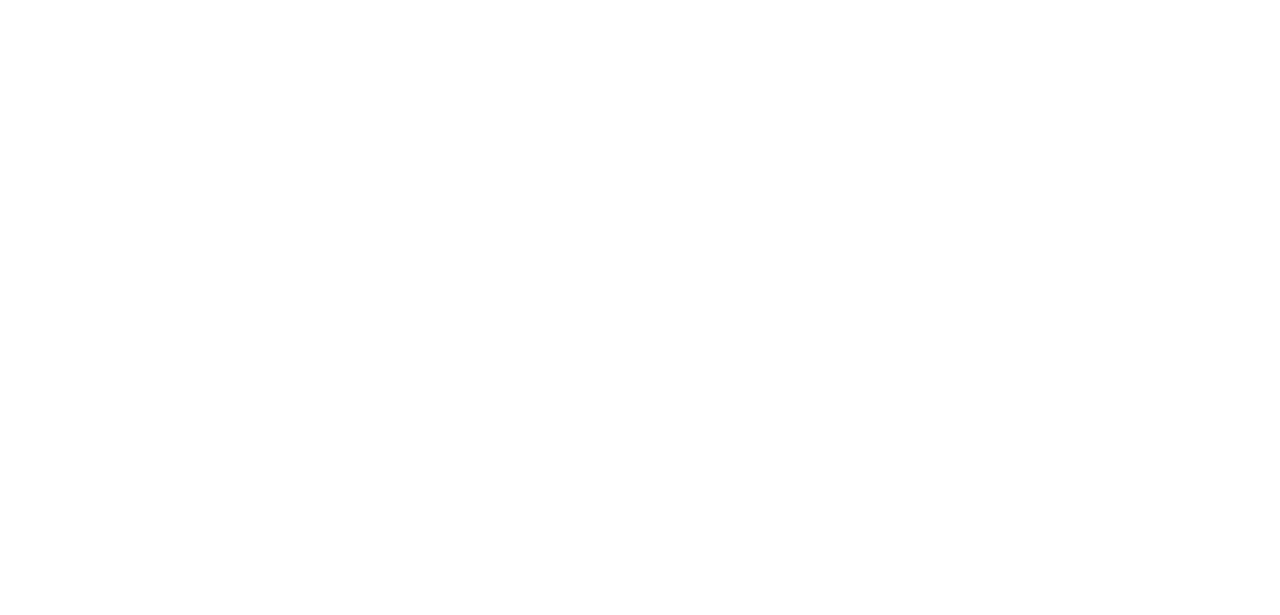
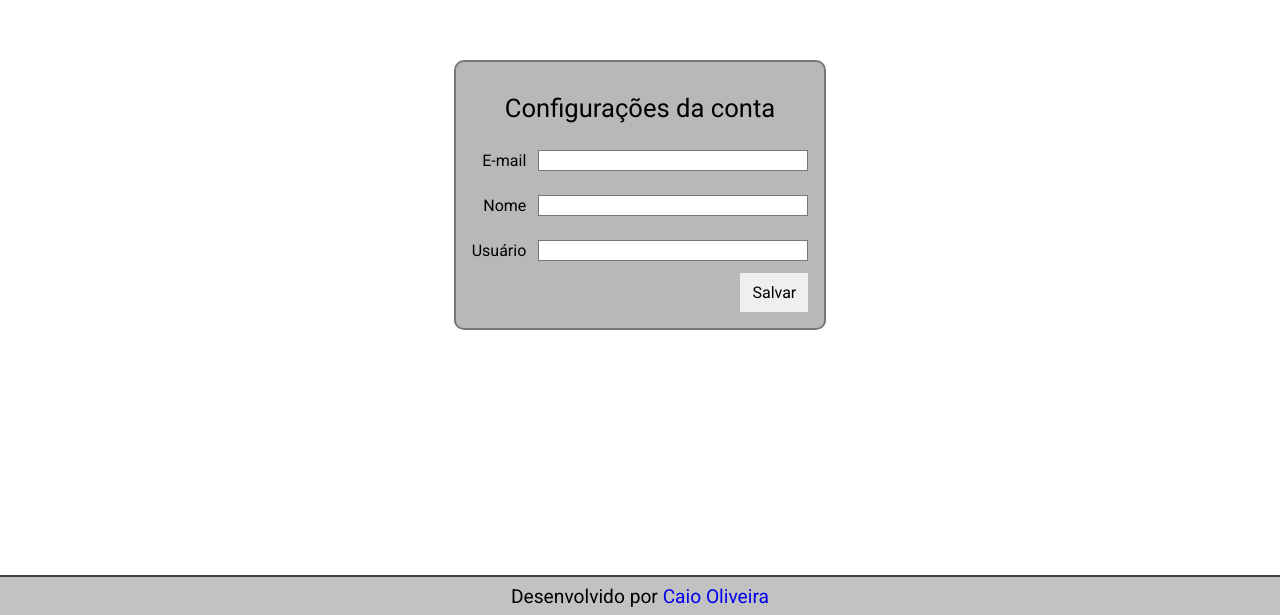
Before and after one commit to caio-oliv/login-exemple-frontend, a React (Create React App) app: page /user/1 in a window 1280 px wide. Shown: the part 185-800 px from the top of the page. Built offline with nearby package versions, Linux system fonts and the light colour scheme.

Commit message:
feat: add user page

```diff
--- /dev/null
+++ b/src/pages/User/index.js
@@ -0,0 +1,44 @@
+import React, { useState } from 'react';
+import './styles.css';
+import Footer from '../../components/Footer';
+
+function User({ match }) {
+	const [name, setName] = useState('');
+	const [email, setEmail] = useState('');
+	// const { params } = match;
+
+	function handleSubmit(event) {
+		event.preventDefault();
+
+		console.log('YEAH');
+		console.log(match);
+	}
+
+	return (
+		<div className="user-page">
+			<div className="user-page-content">
+				<form onSubmit={handleSubmit} className="update-user-form">
+					<label htmlFor="account-settings">Configurações da conta</label>
+					<div className="input-block">
+						<label htmlFor="email">E-mail</label>
+						<input type="email" name="email" value={email} onChange={e => setEmail(e.target.value)} />
+					</div>
+					<div className="input-block">
+						<label htmlFor="name">Nome</label>
+						<input type="text" name="name" value={name} onChange={e => setName(e.target.value)} />
+					</div>
+					<div className="input-block">
+						<label htmlFor="username">Usuário</label>
+						<input type="text" name="username" />
+					</div>
+					<div className="button-list">
+						<button type="submit">Salvar</button>
+					</div>
+				</form>
+			</div>
+			<Footer />
+		</div>
+	);
+}
+
+export default User;
--- /dev/null
+++ b/src/pages/User/styles.css
@@ -0,0 +1,69 @@
+.user-page {
+	display: grid;
+	grid-template-columns: 1fr;
+	grid-template-rows: 1fr 40px;
+	grid-template-areas:
+		'content'
+		'footer';
+
+	height: 100%;
+}
+
+.user-page-content {
+	grid-area: content;
+
+	display: flex;
+	flex-direction: column;
+	justify-content: center;
+	align-items: center;
+}
+
+.update-user-form {
+	display: flex;
+	flex-direction: column;
+	justify-content: flex-start;
+	align-items: center;
+
+	background: #b8b8b8;
+	border: 2px solid #777777;
+	border-radius: 10px;
+	padding: 16px;
+}
+
+.update-user-form > label {
+	margin: 15px 0px;
+	font-size: 1.6em;
+}
+
+.input-block {
+	display: flex;
+	flex-direction: row;
+	justify-content: flex-end;
+	align-items: center;
+
+	margin: 12px 0px;
+	width: 100%;
+}
+
+.input-block > label {
+	margin-right: 12px;
+}
+
+.input-block > input {
+	width: 270px;
+
+	border: 1px solid #777777;
+}
+
+.button-list {
+	display: flex;
+	flex-direction: row;
+	justify-content: flex-end;
+	align-items: center;
+	width: 100%;
+}
+
+.button-list > button {
+	padding: 10px 12px;
+	margin-left: 10px;
+}
--- a/src/router.js
+++ b/src/router.js
@@ -3,6 +3,7 @@ import { BrowserRouter, Switch, Route } from 'react-router-dom';
 
 import Signup from './pages/Signup';
 import Login from './pages/Login';
+import User from './pages/User';
 
 function Routes() {
 	return (
@@ -10,6 +11,7 @@ function Routes() {
 			<Switch>
 				<Route path="/" exact component={Login}/>
 				<Route path="/signup" component={Signup}/>
+				<Route path="/user/:id" component={User}/>
 			</Switch>
 		</BrowserRouter>
 	)
```
